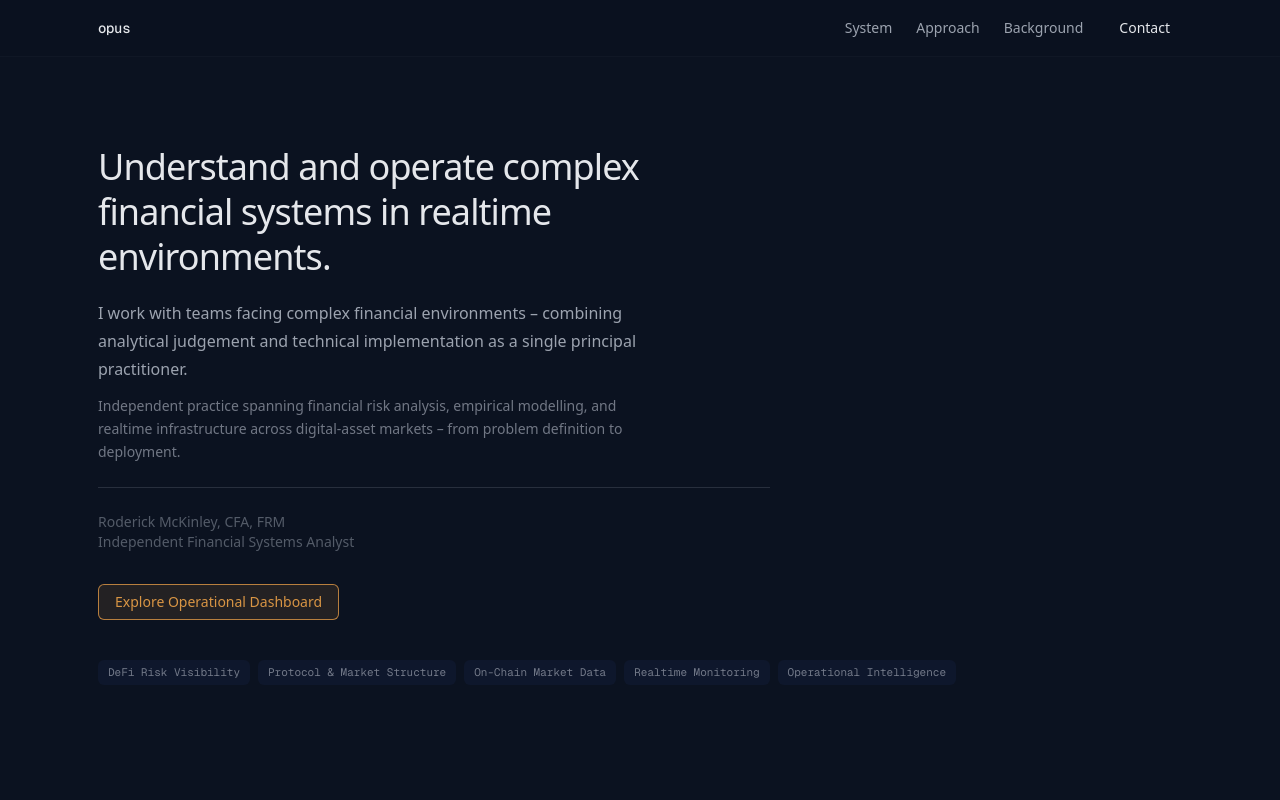
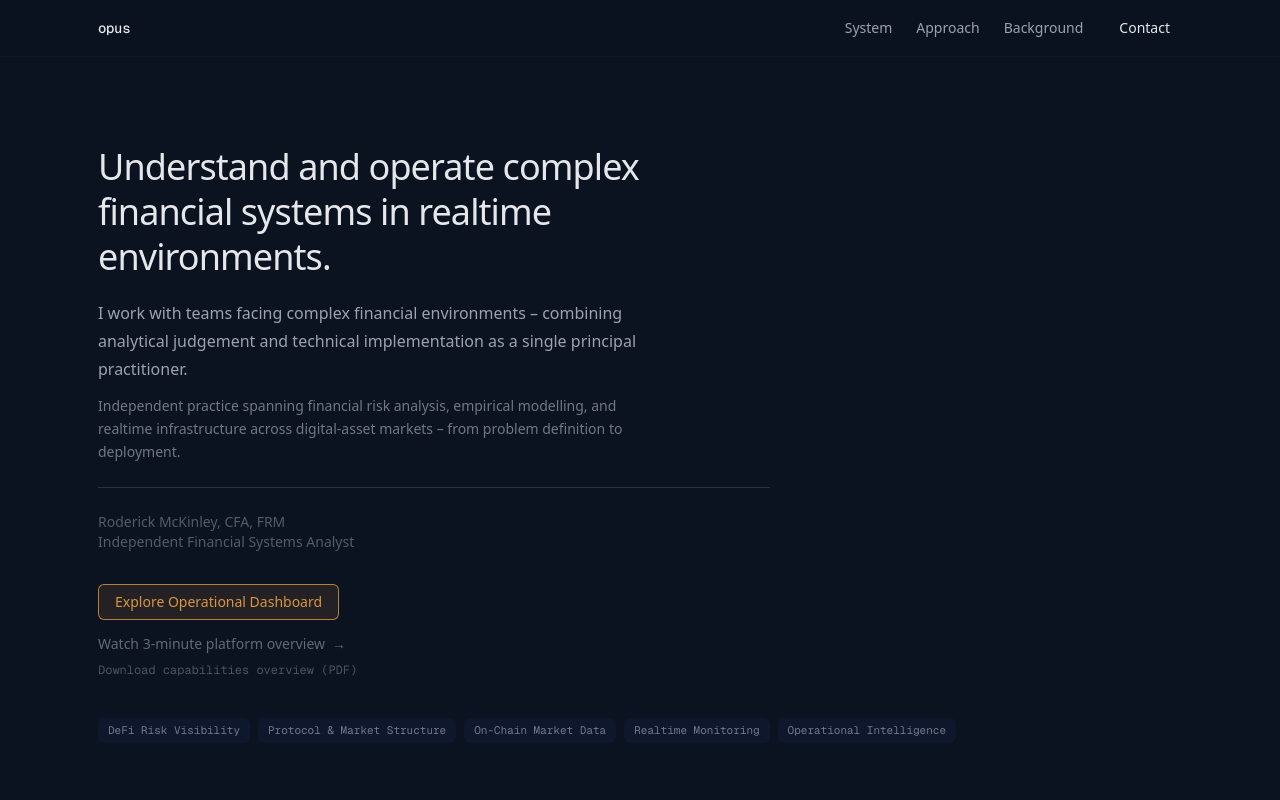
Before and after one commit to 0xNomadAnalyst/myweb, a Next.js app in the folder opus/: page / in a window 1280 px wide. Shown: the top 800 px of the page. Built offline with nearby package versions, Linux system fonts and the light colour scheme.

Commit message:
sub-ctas

```diff
--- a/opus/components/sections/hero.tsx
+++ b/opus/components/sections/hero.tsx
@@ -36,6 +36,18 @@ export function Hero() {
             <Button variant="cta" asChild>
               <a href="#system">Explore Operational Dashboard</a>
             </Button>
+            <a
+              href="#"
+              className="mt-3.5 block text-sm text-muted-foreground/60 transition-colors duration-500 hover:text-muted-foreground/90"
+            >
+              Watch 3-minute platform overview&ensp;&rarr;
+            </a>
+            <a
+              href="#"
+              className="mt-2 block font-mono text-xs text-muted-foreground/45 transition-colors duration-500 hover:text-muted-foreground/60"
+            >
+              Download capabilities overview (PDF)
+            </a>
           </div>
         </div>
       </FadeIn>
```
